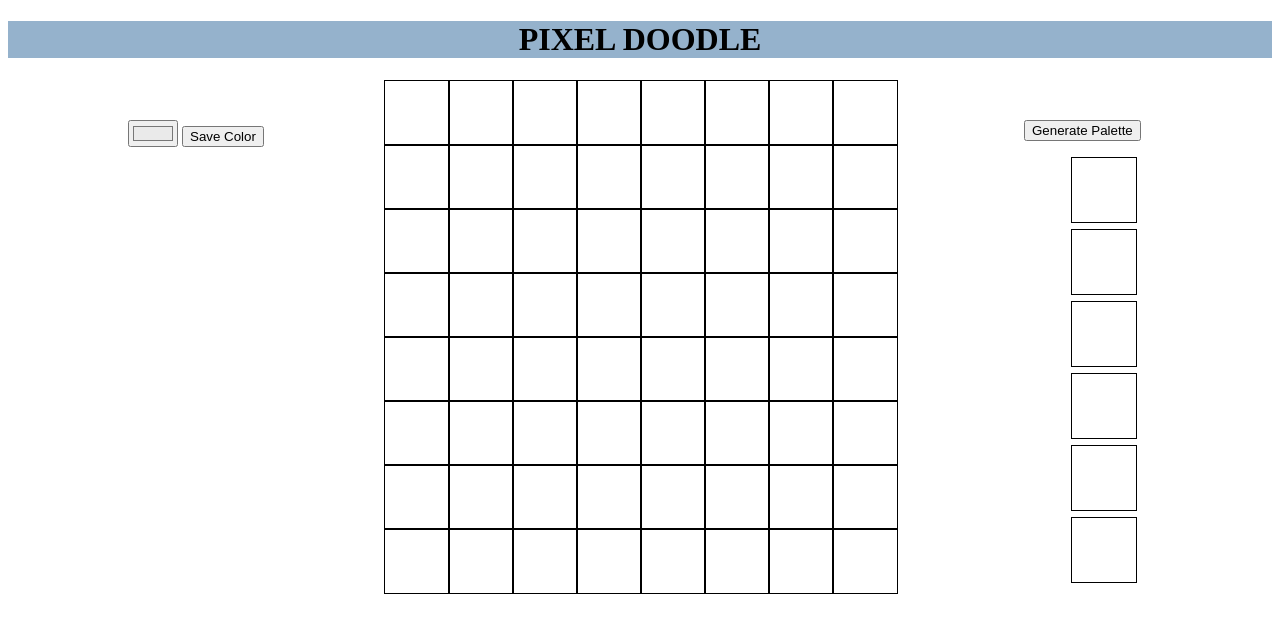
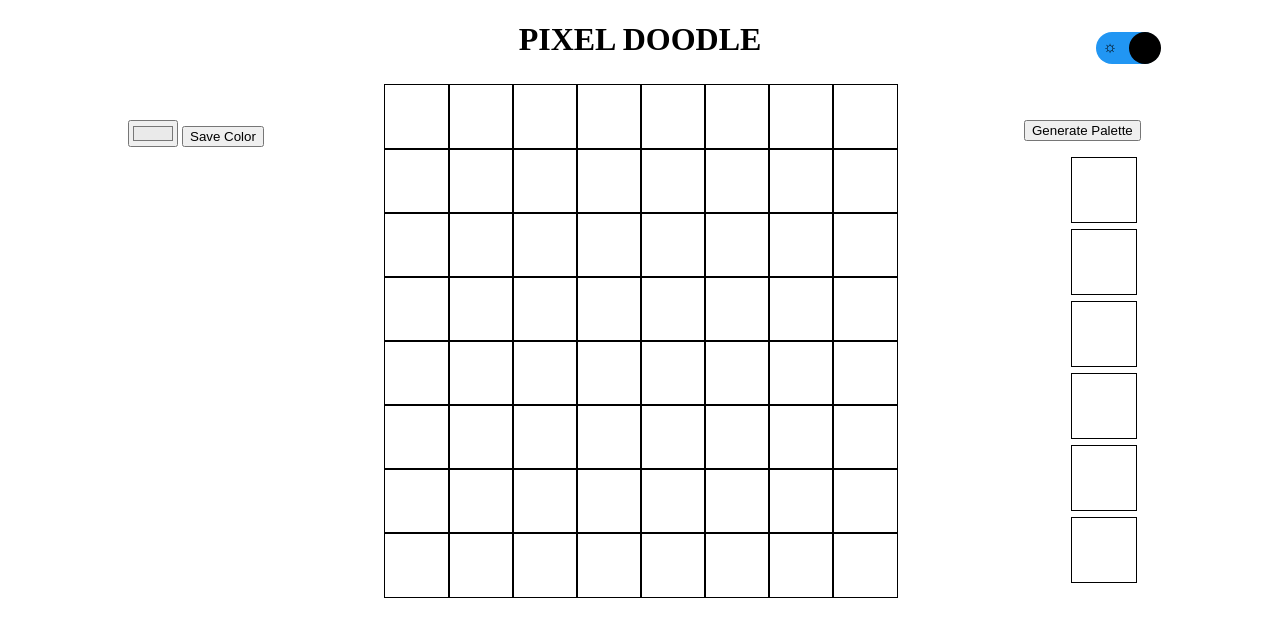
Before and after one commit to MxZoe/pixel-doodle, a plain HTML site: page index.html in a window 1280 px wide. Drawn offline with nearby package versions, Linux system fonts and the light colour scheme.

Commit message:
added lightmode darkmode toggle

```diff
--- a/css/styles.css
+++ b/css/styles.css
@@ -4,7 +4,7 @@
   text-align: center;
   height: 10%;
   width: 100%;
-  background-color: rgb(149, 178, 204);
+  margin-bottom: 2%;
 }
 
 .canvas{
@@ -60,3 +60,82 @@
   min-height: 5vw;
   border: 1px solid black;
 }
+.slider-div{
+  position: absolute;
+  width: 10vh;
+  top: 4%;
+  left: 85%;
+}
+.left-span{
+  position: absolute;
+  left: 10%;
+  top: 20%;
+}
+
+.right-span{
+  position: absolute;
+  right: 15%;
+  top: 10%;
+}
+.switch {
+  position: relative;
+  display: inline-block;
+  width: 8vh;
+  height: 4vh;
+  top: 2%;
+
+}
+
+/* Hide default HTML checkbox */
+.switch input {
+  opacity: 0;
+  width: 0;
+  height: 0;
+}
+
+/* The slider */
+.slider {
+  position: absolute;
+  cursor: pointer;
+  top: 0;
+  left: 0;
+  right: 0;
+  bottom: 0;
+  background-color: #ccc;
+  -webkit-transition: .4s;
+  transition: .4s;
+}
+
+.slider:before {
+  position: absolute;
+  content: "";
+  height: 4vh;
+  width: 4vh;
+  left: 1px;
+  background-color: rgb(0, 0, 0);
+  -webkit-transition: .4s;
+  transition: .4s;
+}
+
+input:checked + .slider {
+  background-color: #2196F3;
+}
+
+input:focus + .slider {
+  box-shadow: 0 0 1px #2196F3;
+}
+
+input:checked + .slider:before {
+  -webkit-transform: translateX(4vh);
+  -ms-transform: translateX(4vh);
+  transform: translateX(4vh);
+}
+
+/* Rounded sliders */
+.slider.round {
+  border-radius: 34px;
+}
+
+.slider.round:before {
+  border-radius: 50%;
+}
--- a/index.html
+++ b/index.html
@@ -13,6 +13,13 @@
 <body>
   <div class="title">
     <h1>PIXEL DOODLE</h1>
+    <div class="slider-div">
+      <label class="switch">
+        <input type="checkbox" checked>
+        <span class="slider round"> <span class="left-span">☼</span>
+        <span class="right-span">☾</span></span>
+      </label>
+    </div>
   </div>
   <div class="canvas">
     <div class="doodle-grid">
```
